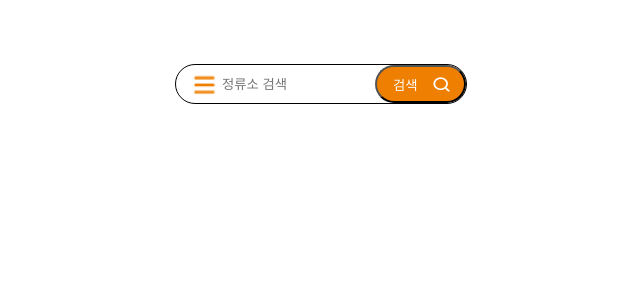
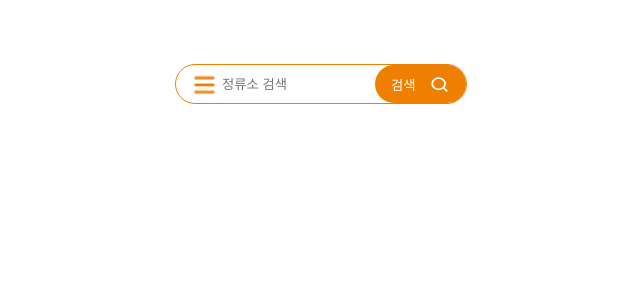
Before and after one commit to pflying1/KDT-2-Project-B-4, a React (Create React App) app in the folder client/: page / in a window 1280 px wide. Shown: the top 300 px of the page, without its empty margins (17-657 px from the left). Built offline with nearby package versions, Linux system fonts and the light colour scheme.

Commit message:
검색바 만들기

```diff
--- a/client/src/SearchBar.tsx
+++ b/client/src/SearchBar.tsx
@@ -15,7 +15,7 @@ const SearchBar = () => {
     width: "290px",
     height: "38px",
     borderRadius : "20px",
-    border: "1px solid black",
+    border: "1px solid #EF7F00",
   }
 
   const menuCss : CSSProperties = {
@@ -34,6 +34,7 @@ const SearchBar = () => {
     background: '#EF7F00',
     width:"100px",
     borderRadius : "20px",
+    border : "none"
   }
   const searchTextCss: CSSProperties = {
     marginLeft: "10px",
```
